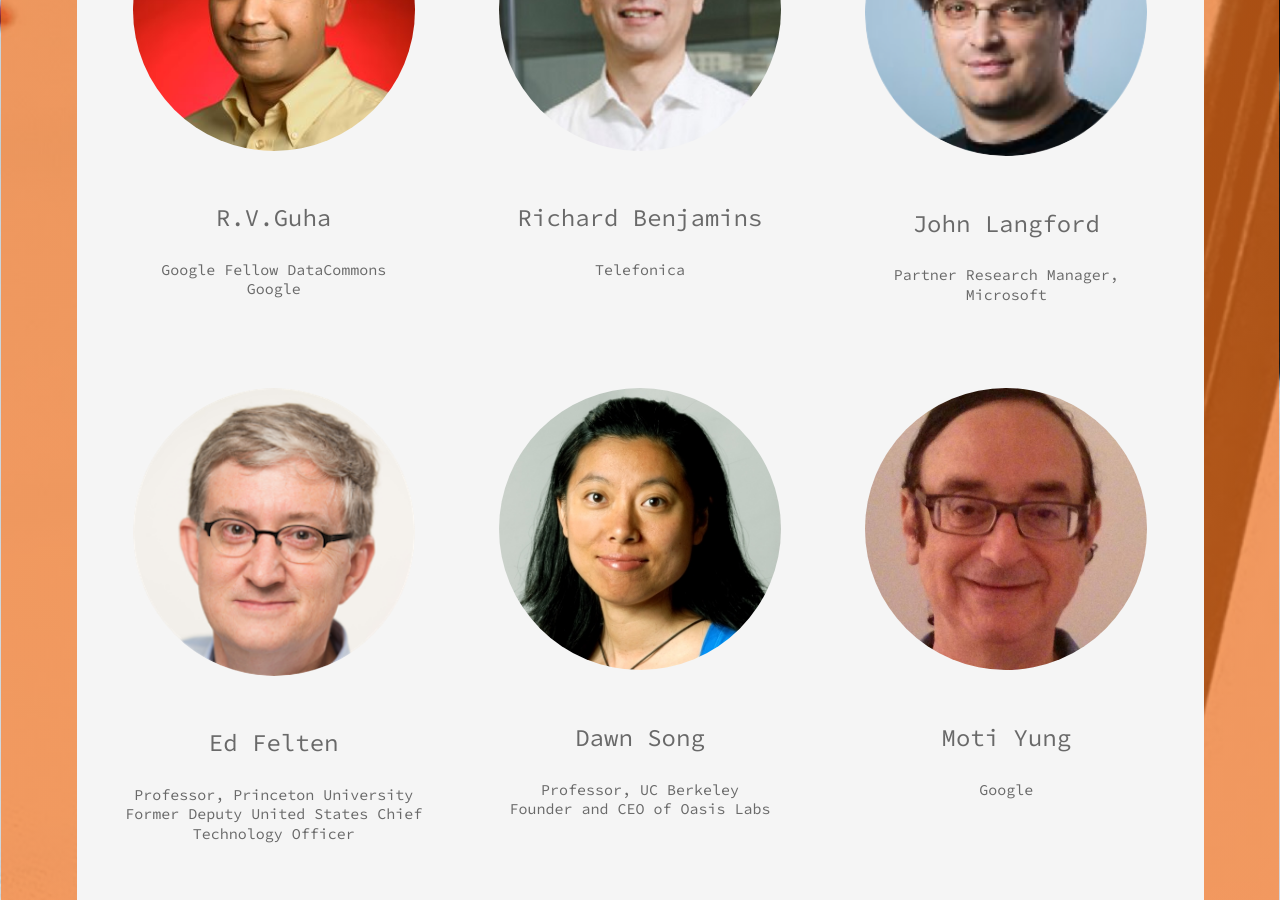
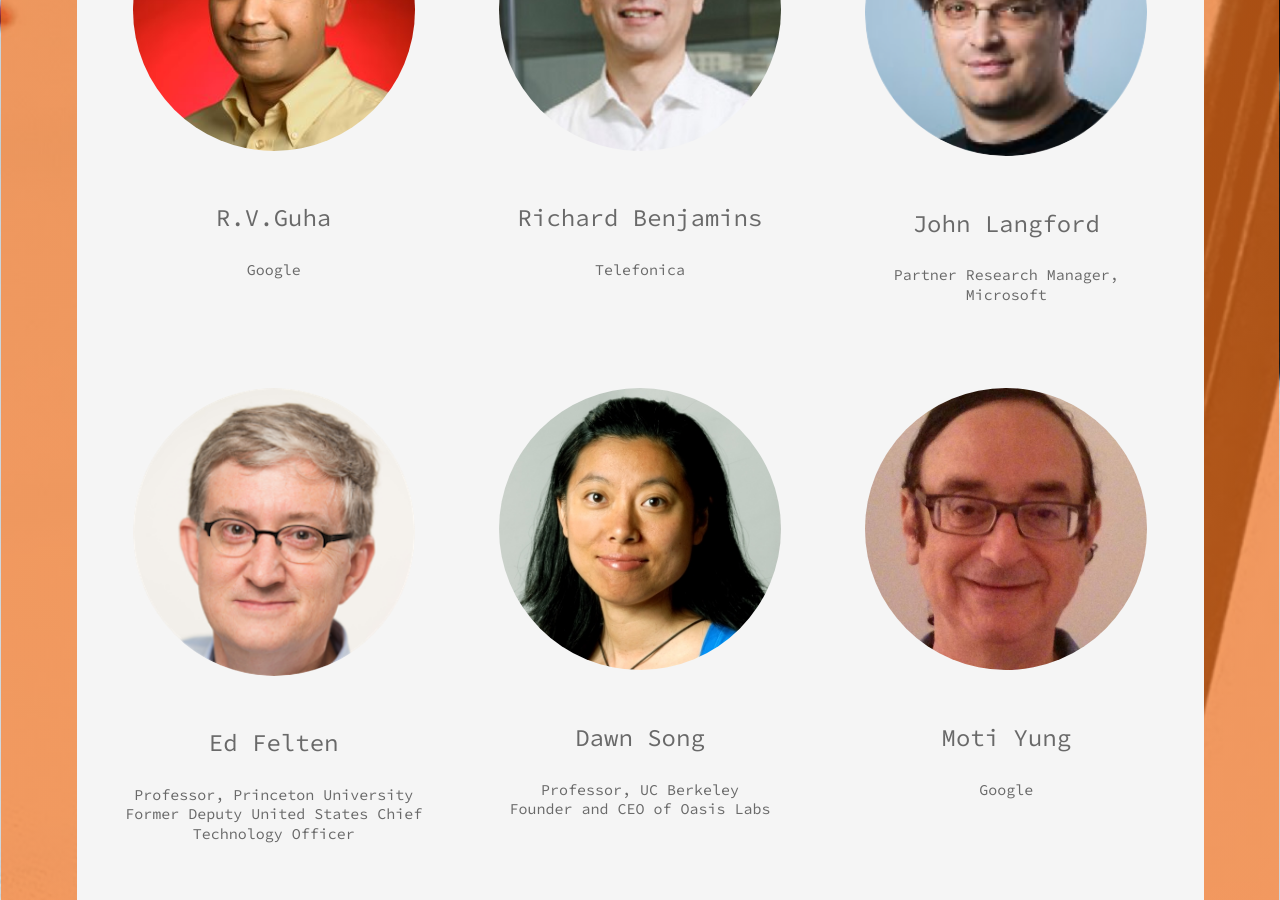
Before and after one commit to responsible-data-summit/responsible-data-summit.github.io, a Jekyll site: the page built from pages/pandemic.html, in a window 1280 px wide and 900 px high, scrolled down 3609 px. Built offline with Jekyll 4.4.1, drawn with Linux system fonts in a browser that asks for light colours; some of the changed lines change nothing that is shown.

Commit message:
adjust content

```diff
--- a/_data/speakers_pandemic.yml
+++ b/_data/speakers_pandemic.yml
@@ -24,7 +24,6 @@
     The Chicagoland COVID-19 Commons
 - name: R.V.Guha
   title: |
-    Google Fellow DataCommons
     Google
   avatar: Guha.jpg
   talk: |
@@ -59,7 +58,8 @@
   title: |
     Google
   avatar: Moti.png
-  hide_talk: true
+  talk: |
+    Google Apple Exposure Notification
 - name: Brennan Lake
   title: |
     Quebic
```
